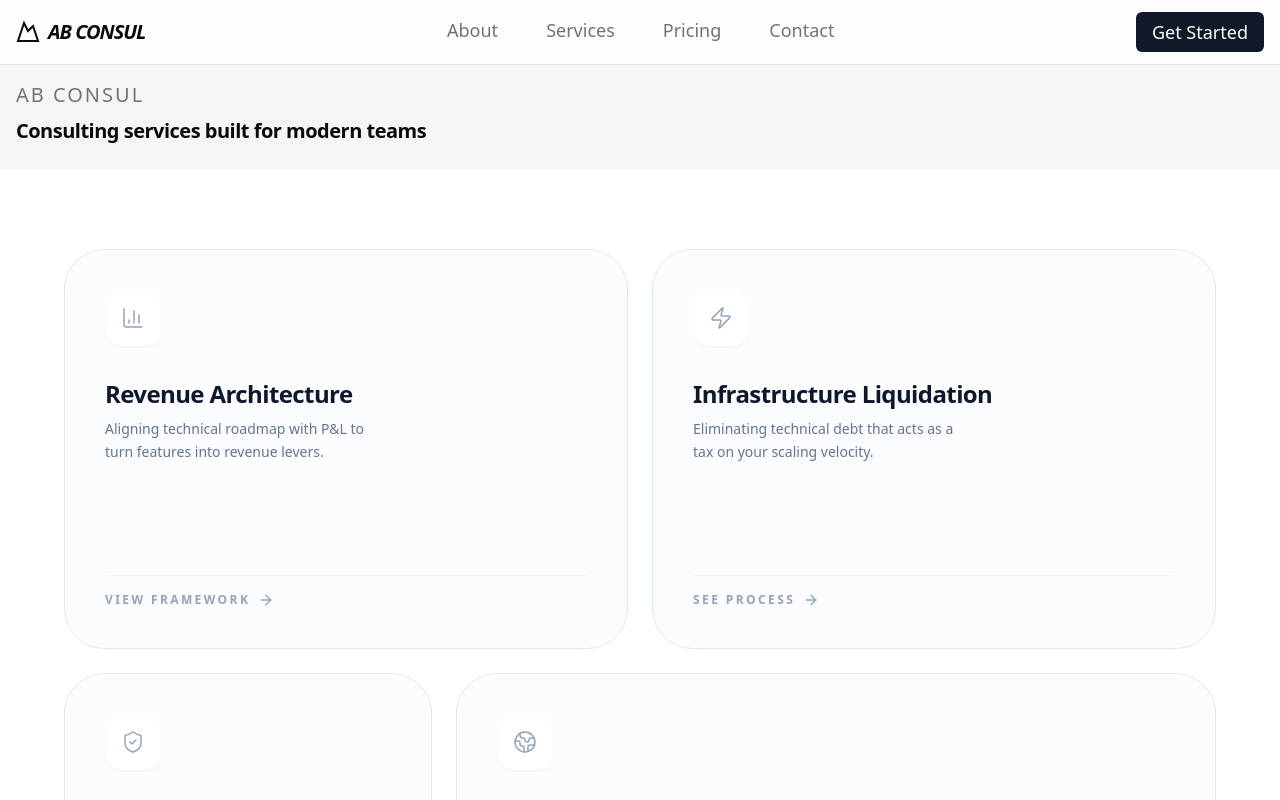
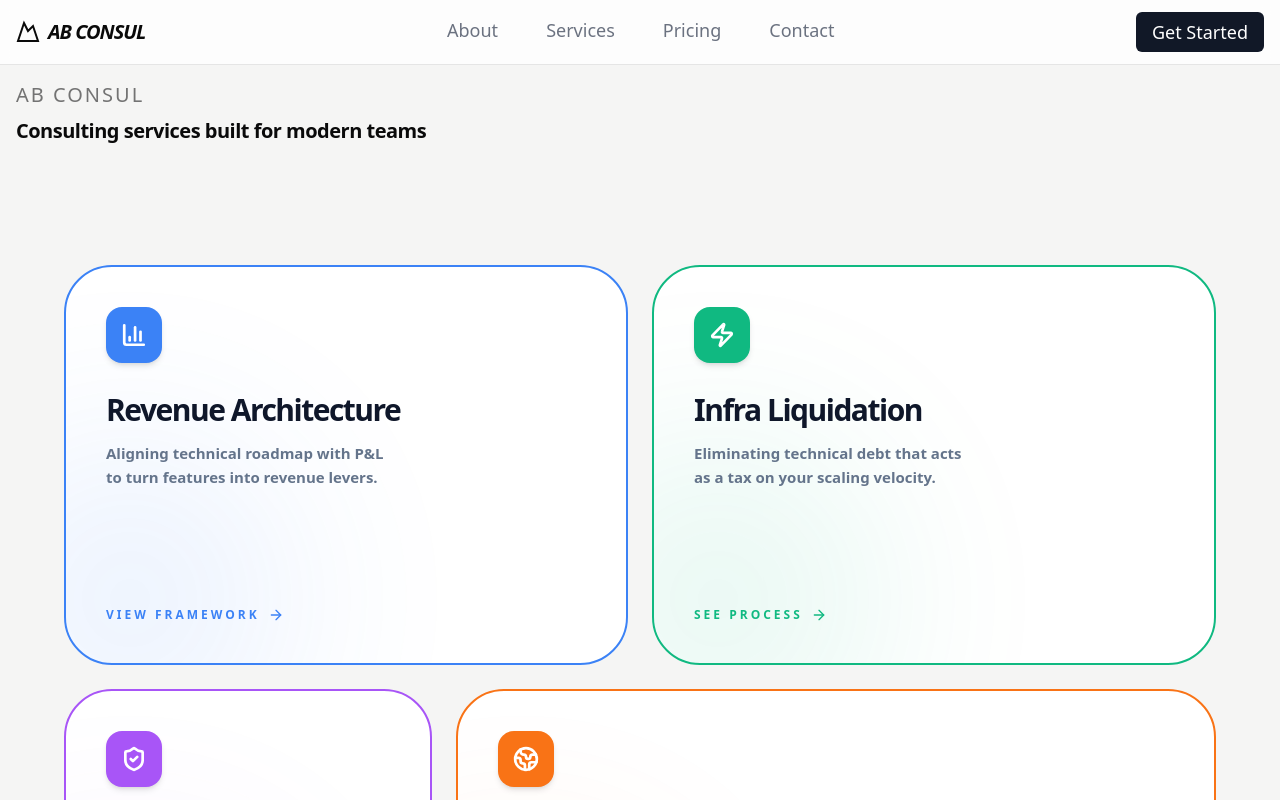
Before and after one commit to l-tting/ab-consul, a Next.js app in the folder my-app/: page / in a window 1280 px wide. Shown: the top 800 px of the page. Built offline with nearby package versions, Linux system fonts and the light colour scheme.

Commit message:
subtle clr on hero cards ---v3 ---b/l

```diff
--- a/my-app/src/components/HeroHome.jsx
+++ b/my-app/src/components/HeroHome.jsx
@@ -16,39 +16,43 @@ export const BentoGrid = ({ children, className }) => {
   );
 };
 
-export const BentoCard = ({ name, className, background, Icon, description, href, cta, theme }) => (
+export const BentoCard = ({ name, className, Icon, description, href, cta, theme }) => (
   <div className={cn(
-    "group relative flex flex-col justify-between overflow-hidden rounded-[2.5rem] border p-10 transition-all duration-500 hover:-translate-y-1",
-    "bg-slate-50/50 border-slate-200 hover:bg-white hover:shadow-xl hover:shadow-slate-200/50",
-    theme.borderHover, // Dynamic border color on hover
+    "group relative flex flex-col justify-between overflow-hidden rounded-[3rem] border-2 p-10 transition-all duration-500 hover:-translate-y-2",
+    "bg-white",
+    theme.border,      // Bright colored border
+    theme.shadow,      // Matching neon shadow
     className
   )}>
-    {/* Subtle Color Wash background */}
-    <div className="absolute inset-0 z-0 opacity-0 group-hover:opacity-100 transition-opacity duration-700">
-      {background}
-    </div>
+
+    {/* Inner Electric Glow */}
+    <div className={cn(
+        "absolute -bottom-24 -left-24 w-80 h-80 rounded-full blur-[100px] opacity-10 transition-opacity duration-500 group-hover:opacity-30",
+        theme.glow
+    )} />
 
     <div className="z-10 flex flex-col gap-2">
       {Icon && (
         <div className={cn(
-          "mb-6 flex h-14 w-14 items-center justify-center rounded-2xl transition-all duration-500 shadow-sm",
-          "bg-white text-slate-400 group-hover:text-white",
-          theme.iconHover
+          "mb-6 flex h-14 w-14 items-center justify-center rounded-2xl shadow-md transition-all duration-500 group-hover:scale-110",
+          theme.iconBg,
+          "text-white" // Keep icons white for punchiness
         )}>
-          <Icon size={24} strokeWidth={1.5} />
+          <Icon size={26} strokeWidth={2.5} />
         </div>
       )}
-      <h3 className="text-2xl font-bold tracking-tight text-slate-900">{name}</h3>
-      <p className="max-w-[280px] text-sm font-medium leading-relaxed text-slate-500 group-hover:text-slate-600 transition-colors">
+      <h3 className="text-3xl font-black tracking-tighter text-slate-900 leading-none">
+        {name}
+      </h3>
+      <p className="max-w-[280px] text-[15px] font-bold leading-relaxed text-slate-500 mt-2">
         {description}
       </p>
     </div>
 
-    <div className="z-10 flex items-center pt-4 border-t border-slate-100">
+    <div className="z-10 flex items-center pt-4">
       <a href={href} className={cn(
-        "flex items-center text-xs font-black uppercase tracking-[0.2em] transition-colors",
-        "text-slate-400",
-        theme.textHover
+        "flex items-center text-xs font-black uppercase tracking-[0.25em] transition-all",
+        theme.textLink
       )}>
         {cta} <ArrowRightIcon />
       </a>
@@ -65,39 +69,42 @@ const features = [
     cta: "View Framework",
     className: "md:col-span-3",
     theme: {
-      borderHover: "hover:border-blue-400/50",
-      iconHover: "group-hover:bg-blue-500 group-hover:shadow-blue-200",
-      textHover: "hover:text-blue-600"
-    },
-    background: <div className="absolute inset-0 bg-gradient-to-br from-blue-50/50 to-transparent" />
+      border: "border-blue-500 hover:border-blue-600",
+      shadow: "hover:shadow-[0_20px_60px_-15px_rgba(59,130,246,0.5)]",
+      iconBg: "bg-blue-500",
+      textLink: "text-blue-500 hover:text-blue-700",
+      glow: "bg-blue-500"
+    }
   },
   {
     Icon: Zap,
-    name: "Infrastructure Liquidation",
+    name: "Infra Liquidation",
     description: "Eliminating technical debt that acts as a tax on your scaling velocity.",
     href: "#",
     cta: "See Process",
     className: "md:col-span-3",
     theme: {
-      borderHover: "hover:border-emerald-400/50",
-      iconHover: "group-hover:bg-emerald-500 group-hover:shadow-emerald-200",
-      textHover: "hover:text-emerald-600"
-    },
-    background: <div className="absolute inset-0 bg-gradient-to-br from-emerald-50 to-transparent" />
+      border: "border-emerald-500 hover:border-emerald-600",
+      shadow: "hover:shadow-[0_20px_60px_-15px_rgba(16,185,129,0.5)]",
+      iconBg: "bg-emerald-500",
+      textLink: "text-emerald-500 hover:text-emerald-700",
+      glow: "bg-emerald-500"
+    }
   },
   {
     Icon: ShieldCheck,
     name: "Risk Mitigation",
     description: "Audit-ready systems designed for the $50M+ ARR stage.",
     href: "#",
-    cta: "Read Case Study",
+    cta: "The Standards",
     className: "md:col-span-2",
     theme: {
-      borderHover: "hover:border-purple-400/50",
-      iconHover: "group-hover:bg-purple-500 group-hover:shadow-purple-200",
-      textHover: "hover:text-purple-600"
-    },
-    background: <div className="absolute inset-0 bg-gradient-to-br from-purple-50 to-transparent" />
+      border: "border-purple-500 hover:border-purple-600",
+      shadow: "hover:shadow-[0_20px_60px_-15px_rgba(139,92,246,0.5)]",
+      iconBg: "bg-purple-500",
+      textLink: "text-purple-500 hover:text-purple-700",
+      glow: "bg-purple-500"
+    }
   },
   {
     Icon: Globe2,
@@ -107,17 +114,18 @@ const features = [
     cta: "Scale Globally",
     className: "md:col-span-4",
     theme: {
-      borderHover: "hover:border-orange-400/50",
-      iconHover: "group-hover:bg-orange-500 group-hover:shadow-orange-200",
-      textHover: "hover:text-orange-600"
-    },
-    background: <div className="absolute inset-0 bg-gradient-to-br from-orange-50 to-transparent" />
+      border: "border-orange-500 hover:border-orange-600",
+      shadow: "hover:shadow-[0_20px_60px_-15px_rgba(249,115,22,0.5)]",
+      iconBg: "bg-orange-500",
+      textLink: "text-orange-500 hover:text-orange-700",
+      glow: "bg-orange-500"
+    }
   }
 ];
 
 export default function HeroHome() {
   return (
-    <div className="w-full py-20 flex justify-center bg-white">
+    <div className="w-full py-24 flex justify-center ">
       <div className="w-[95%] lg:w-[90%]">
         <BentoGrid>
           {features.map((feature, idx) => (
```
